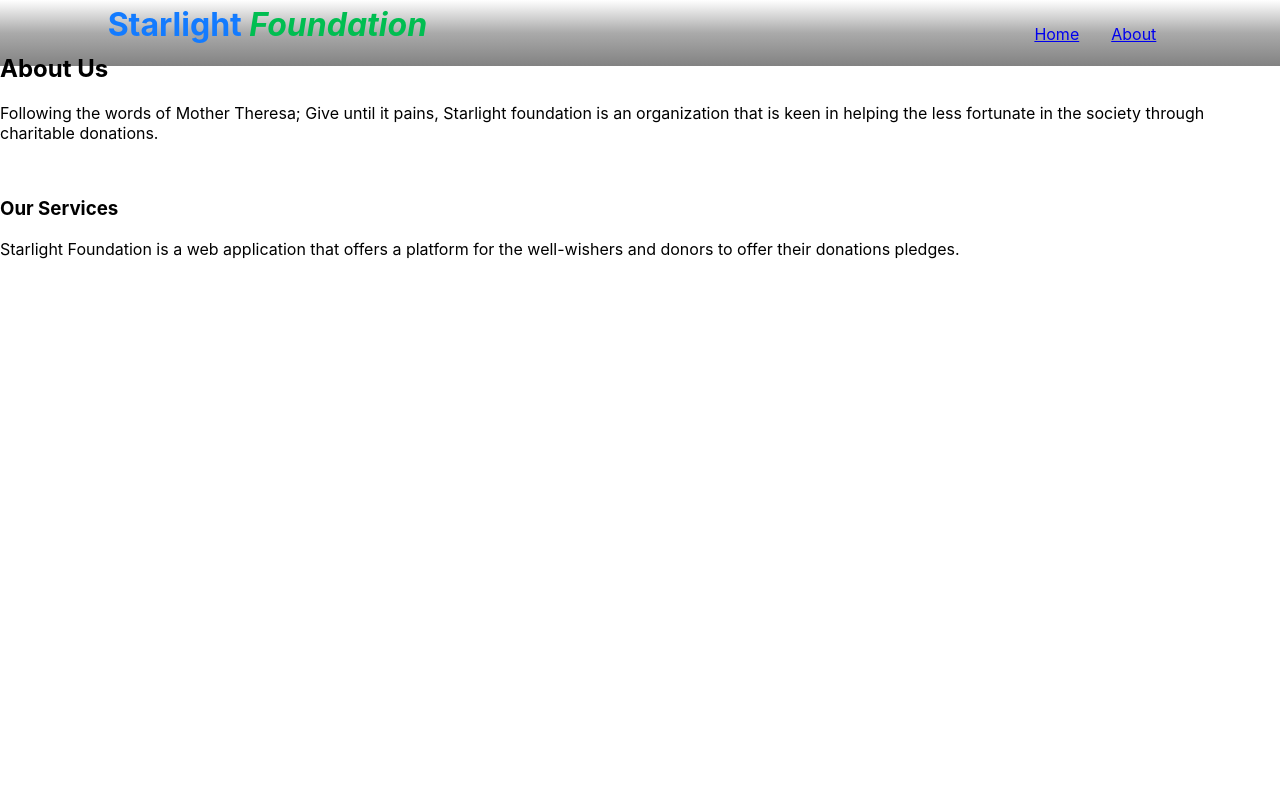
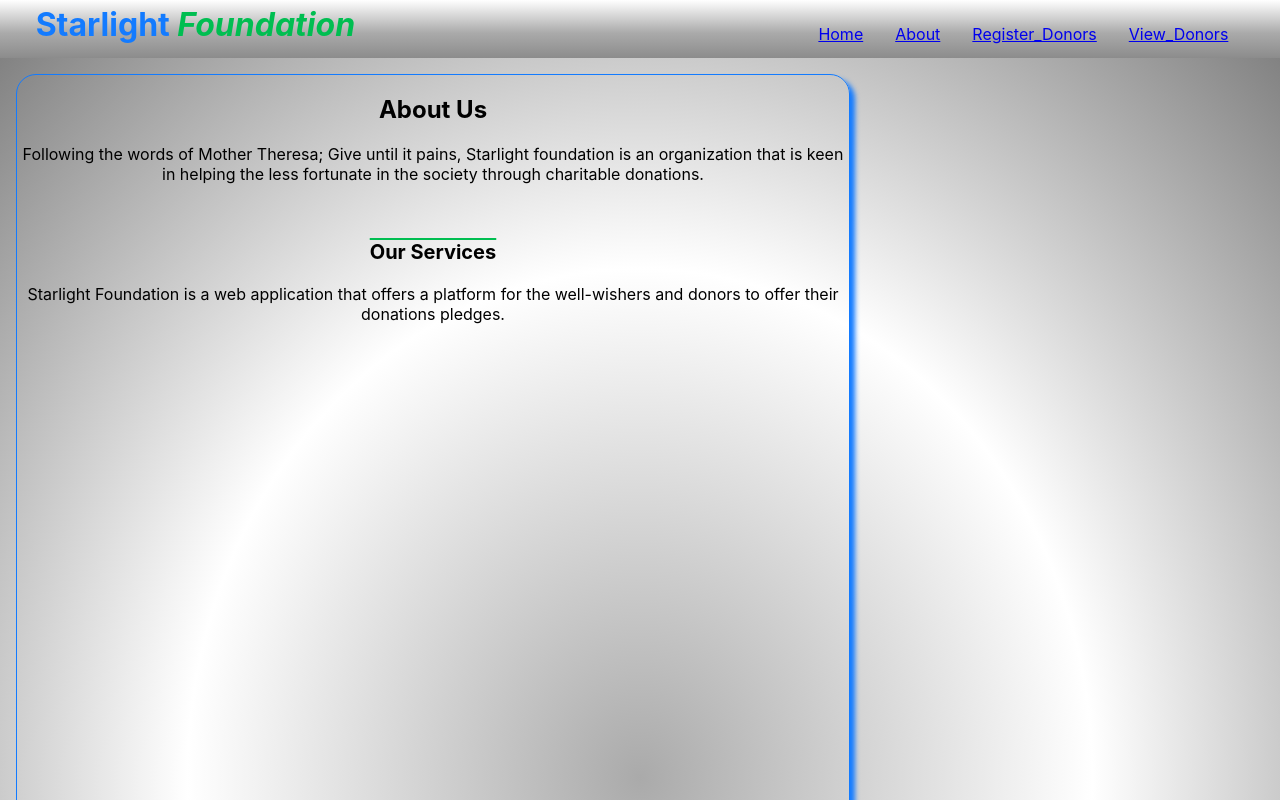
Before and after one commit to Sospeter-brian/starlight-frontend, a React (Create React App) app: page /about in a window 1280 px wide. Shown: the top 800 px of the page. Built offline with nearby package versions, Linux system fonts and the light colour scheme.

Commit message:
fixing the RegDonor page

```diff
--- a/src/App.js
+++ b/src/App.js
@@ -1,8 +1,10 @@
 import React from 'react';
 import NavBar from './components/NavBar/NavBar.component.js'
 //import pages
-import Home from './components/pages/Home/Home.page.js';
-import About from './components/pages/About/About.page.js';
+import Home from './pages/Home/Home.page.js';
+import About from './pages/About/About.page.js';
+import RegisterDonor from './pages/RegisterDonor/RegDonor.page.js';
+import ViewDonor from './pages/ViewDonor/ViewDonor.page.js';
 //absolute imports
 import { BrowserRouter as Router, Route, Routes } from 'react-router-dom'
 function App() {
@@ -13,8 +15,8 @@ function App() {
                   <Routes>
                       <Route path="/" element={<Home/>} />
                       <Route path="/about" element={<About/>} />
-                      {/* <Route path="/registerdonor" element={<RegisterDonor/>} />
-                      <Route path="/viewdonor" element={<ViewDonor/>} /> */}
+                      <Route path="/registerdonor" element={<RegisterDonor/>} />
+                      <Route path="/viewdonor" element={<ViewDonor/>} />
                   </Routes>
               </div>
         </Router>
--- a/src/components/NavBar/NavBar.component.js
+++ b/src/components/NavBar/NavBar.component.js
@@ -17,8 +17,8 @@ const NavBar = () => {
           <ul>
             <li> <Link to="/">Home</Link></li>
             <li> <Link to="about">About</Link></li>
-            {/* <li> <Link to="registerdoc">Register_Donors</Link></li>
-            <li> <Link to="viewdoc">View-Donors</Link></li> */}
+            <li> <Link to="registerdonor">Register_Donors</Link></li>
+            <li> <Link to="viewdonor">View_Donors</Link></li>
             {/* <li> <Link to="petsdata">Pets Data</Link></li> */}
             {/* <li> <Link to="/home"/>Pets Data</li> */}
           </ul>
--- a/src/components/pages/About/About.page.js
+++ b/src/pages/About/About.page.js
@@ -1,5 +1,5 @@
 import React from 'react'
-//import "../About/About.styles.css";
+import "../About/About.styles.css";
 
 const About = () => {
     return (
--- /dev/null
+++ b/src/pages/About/About.styles.css
@@ -0,0 +1,33 @@
+.about-section{
+    display: flex;
+    justify-content: space-between;
+    /* align-items: center; */
+    gap: 2em;
+    margin: 1.5em 0 .0em;
+    width: 100vw;
+    height: 180vh;
+    background-image:repeating-radial-gradient(#aaaaaa, #ffff, #828282);
+}
+.section-one{
+    width: 65%;
+    height: 100%;
+}
+.abt-sec1{
+    width: 100%;
+    height: 90%;
+    margin-top: 1em;
+    margin-left: 1em;
+    border: #137bff solid 1px;
+    border-radius: 20px;
+    box-shadow: 5px 5px 5px #137bff;
+}
+.about-us{
+    text-align: center;
+}
+.services{
+    text-align: center;
+}
+.services h3{
+    font-size: 20px;
+    text-decoration: overline #00be51;
+}
--- a/src/pages/Home/Home.style.css
+++ b/src/pages/Home/Home.style.css
@@ -0,0 +1,25 @@
+.home-page{
+    display: block;
+    background-color: #b8adad;
+}
+.home-sec1{
+    display: block;
+    text-align: center;
+    height: 100vh;
+    background-image: url("");
+    background-position: inherit;
+    background-repeat: no-repeat;
+    background-size: cover;
+    position: relative;
+}
+#descr{
+    padding-top: 7em;
+    font-size: 30px;
+}
+.info-btn{
+    background-color: #00be51;
+    border: none;
+    border-radius: .5em;
+    height: 3em;
+    /* margin-top: 2em; */
+}
--- /dev/null
+++ b/src/pages/RegisterDonor/RegDonor.page.js
@@ -0,0 +1,50 @@
+import React from 'react'
+//import "./RegDonor.styles.css"
+import { useState } from 'react'
+import { useNavigate } from 'react-router-dom'
+
+const RegDonor = () => {
+
+const [name, setName] = useState('')
+const [phone_number, setPhone_number] = useState(17955457183)
+const [donation_pledge, setDonation_pledge] = useState()
+
+const navigate = useNavigate()
+
+const handleSubmit = (e) => {
+    e.preventDefault()
+    const donor = {name, phone_number,donation_pledge}
+}
+return(
+    <div class="container">
+        <form >
+        <h2 class="title">Register Here</h2>
+        <div class="user-details">
+        <div class="input-box">
+                    <span class="details">Name</span>
+                    <input value={name} placeholder="Enter your name" required onChange={(e)=>{setName(e.target.value)}}/>
+                </div>
+                </div>
+
+                <div class ="input-box">
+                    <span class="details">Phone</span>
+                    <input value={phone_number} required onChange={(e) => setPhone_number(e.target.value)} />
+                </div>
+
+                <div class="input-box">
+                    <span class="details">Donation Pledge</span>
+            <select value={donation_pledge} required onChange={(e) => setDonation_pledge(e.target.value)}>
+                        <option value="1"></option>
+                        <option value="2"></option>
+                        <option value="3"></option>
+                        <option value="4"></option>
+                    </select>
+                    <button type='submit' onClick={handleSubmit} className="button">Register</button>
+                </div>
+
+                </form>
+                </div>
+)
+}
+
+export default RegDonor;
--- /dev/null
+++ b/src/pages/ViewDonor/ViewDonor.page.js
@@ -0,0 +1,5 @@
+
+const ViewDonor = () => {
+
+}
+export default ViewDonor;
```
Also changed, not shown: src/RegDonor.js (deleted, +0 -98 lines), src/components/pages/About/About.style.css (deleted), src/components/pages/Home/Home.style.css (deleted), src/pages/Home/Home.page.js (renamed from src/components/pages/Home/Home.page.js).
